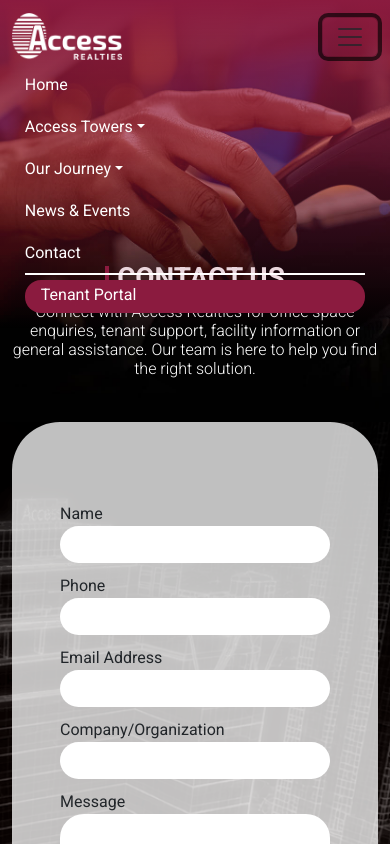
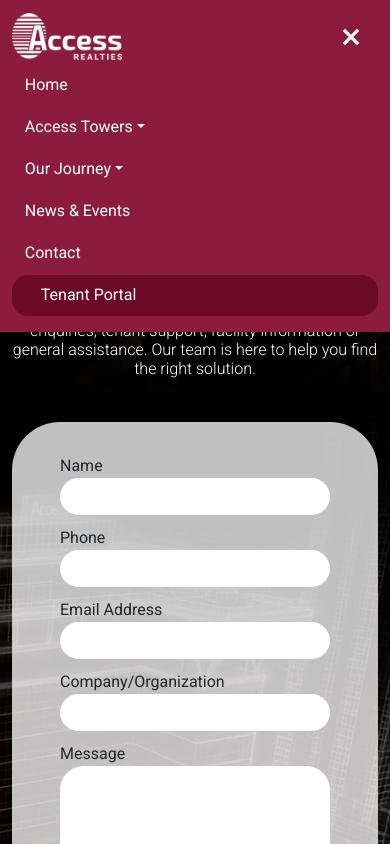
Before and after one commit to Kites-Global/accessrealities, a Next.js app: page /contact in a window 390 px wide. Both pictures are taken after a click on the button "Toggle navigation". Shown: the top 844 px of the page. Built offline with nearby package versions, Linux system fonts and the light colour scheme.

Commit message:
feat: mobile responsive bug fixes

```diff
--- a/src/app/components/Navbar.tsx
+++ b/src/app/components/Navbar.tsx
@@ -2,15 +2,26 @@
 
 import Link from "next/link";
 import { usePathname } from "next/navigation";
+import { useEffect } from "react";
 
 export default function Navbar() {
     const pathname = usePathname();
+
+    useEffect(() => {
+        const navbarMenu = document.getElementById("navbarSupportedContent");
+        const navbarToggler = document.querySelector(".navbar-toggler") as HTMLElement;
+
+        if (navbarMenu?.classList.contains("show") && navbarToggler) {
+            navbarToggler.click();
+        }
+    }, [pathname]);
 
     const isActive = (path: string) =>
         pathname === path || pathname.startsWith(path + "/");
 
     const isAccessTowersActive = isActive("/access-towers");
     const isAboutUsActive = isActive("/about-us");
+
 
     return (
         <header>
@@ -65,7 +76,7 @@
                             <li className="nav-item">
                                 <Link className={`nav-link ${pathname === "/contact" ? "active" : ""}`} href="/contact">Contact</Link>
                             </li>
-                            <li className="nav-item ">
+                            <li className="nav-item c-tenet-portal">
                                 <Link className={`nav-link portal-link ${pathname === "/tenant-portal" ? "active" : ""}`} href="https://access-realties-access.odoo.com/web/login" target="_blank">Tenant Portal</Link>
                             </li>
                         </ul>
--- a/src/app/globals.css
+++ b/src/app/globals.css
@@ -56,19 +56,29 @@
   right: 0;
   left: 0;
   z-index: 1030;
-
-  background: -webkit-linear-gradient(0deg,
-      rgba(139, 27, 63, 0) 0%,
-      rgba(139, 27, 63, 0.16) 16%,
-      rgb(139, 27, 63) 100%);
-  background: linear-gradient(0deg,
-      rgba(139, 27, 63, 0) 0%,
-      rgba(139, 27, 63, 0.16) 16%,
-      rgb(139, 27, 63) 100%);
+  background-color: var(--primary-color);
 
   .navbar {
+    .navbar-toggler[aria-expanded="true"] .navbar-toggler-icon {
+      background-image: url("/img/close.svg");
+    }
+
     .navbar-brand {
       width: 30%;
+    }
+
+    .navbar-toggler {
+      border: none;
+      box-shadow: none;
+
+      &:focus {
+        outline: none;
+        box-shadow: none;
+      }
+    }
+
+    .navbar-toggler-icon {
+      filter: brightness(0) invert(1);
     }
 
     .navbar-nav {
@@ -81,12 +91,23 @@
         }
 
         .nav-link.active {
-          border-bottom-color: #fff;
-        }
+          border-bottom-color: none;
+        }
+      }
+
+      .navbar-nav {
+        .c-tenet-portal {
+          margin-left: 1rem;
+        }
+      }
+
+      .c-tenet-portal {
+        background-color: #6c0929;
+        padding-bottom: 0.2rem;
+        border-radius: 1rem;
       }
 
       .portal-link {
-        background-color: #8b1b3f;
         color: #fff;
         padding: 0.2rem 1rem;
         border-radius: 1rem;
@@ -955,9 +976,13 @@
   min-height: 90vh;
   padding-top: 0;
 
+  .vacancy-detail-cont {
+    padding-bottom: 3rem;
+  }
+
   .form-itm {
     background-color: rgba(255, 255, 255, 0.753);
-    padding: 5rem 3rem 2rem 3rem;
+    padding: 2rem 3rem 2rem 3rem;
     border-radius: 3rem;
     margin-bottom: 3rem;
 
@@ -1172,6 +1197,7 @@
 }
 
 .careers-form-sec {
+  padding: 1rem;
   background-image: url(/img/careers-form-bg.png);
 
   .sub-page-title::before {
@@ -1496,6 +1522,7 @@
     overflow: hidden;
     display: -webkit-box;
     -webkit-box-orient: vertical;
+    display: none;
   }
 }
 
@@ -1555,15 +1582,6 @@
   /* text-transform: uppercase; */
 }
 
-.dynamic-clamp {
-  flex-grow: 1;
-  min-height: 0;
-  overflow: hidden;
-
-  display: -webkit-box;
-  -webkit-box-orient: vertical;
-}
-
 .news-grid {
   display: grid;
   grid-template-columns: repeat(2, 1fr);
@@ -1714,7 +1732,7 @@
   .facility-embla-carousel {
     .embla {
       .embla__slide {
-        flex: 0 0 33.3333%;
+        flex: 0 0 50%;
       }
     }
   }
@@ -1781,12 +1799,30 @@
   }
 
   header {
+    background: -webkit-linear-gradient(0deg,
+        rgba(139, 27, 63, 0) 0%,
+        rgba(139, 27, 63, 0.16) 16%,
+        rgb(139, 27, 63) 100%);
+    background: linear-gradient(0deg,
+        rgba(139, 27, 63, 0) 0%,
+        rgba(139, 27, 63, 0.16) 16%,
+        rgb(139, 27, 63) 100%);
+
     .navbar {
       .navbar-brand {
         width: 10%;
       }
-    }
-
+
+      .navbar-nav .c-tenet-portal {
+        background-color: #6c092800;
+        border-radius: 0;
+        padding-bottom: 0;
+      }
+
+      .portal-link {
+        background-color: var(--primary-color);
+      }
+    }
   }
 
   footer {
@@ -1994,6 +2030,11 @@
     }
   }
 
+  .form-sec,
+  .careers-form-sec .form-itm {
+    padding-top: 3rem;
+  }
+
   .form-sec .contact-detail-cont,
   .careers-form-sec .contact-detail-cont {
     margin-left: 3rem !important;
@@ -2012,8 +2053,17 @@
       text-align: center;
     }
   }
-}
-
+
+  .news-events-card {
+    .dynamic-clamp {
+      display: -webkit-box;
+    }
+  }
+
+  header .navbar .navbar-nav .nav-item .nav-link.active {
+    border-bottom-color: #fff;
+  }
+}
 
 @keyframes pulse-glow {
   0% {
```
Also changed, not shown: src/app/about-us/careers/page.tsx (+6 -10 lines), public/img/close.svg (added).
